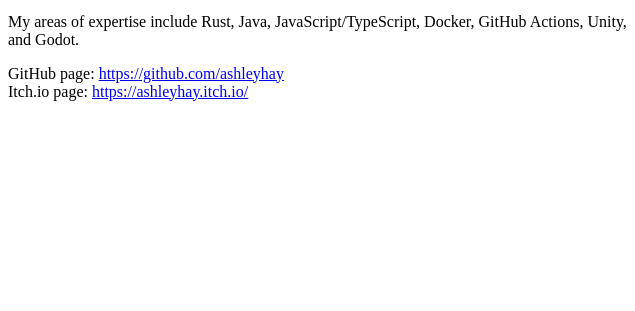
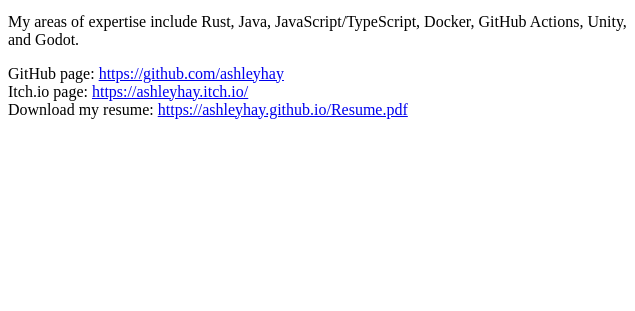
Before and after one commit to ashleyhay/ashleyhay.github.io, a plain HTML site: page index.html in a window 1280 px wide. Shown: the part 339-650 px from the top of the page, 0-635 px from the left. Drawn offline with Linux system fonts and the light colour scheme.

Commit message:
Updating resume and adding download link on page

```diff
--- a/index.html
+++ b/index.html
@@ -28,6 +28,8 @@
 		GitHub page: <a href="https://github.com/ashleyhay">https://github.com/ashleyhay</a>
 		<br>
 		Itch.io page: <a href="https://ashleyhay.itch.io/">https://ashleyhay.itch.io/</a>
+		<br>
+		Download my resume: <a href="https://ashleyhay.github.io/Resume.pdf">https://ashleyhay.github.io/Resume.pdf</a>
 		</p>
   </div>
   <div class="column">
```
Also changed, not shown: 1 other file.
